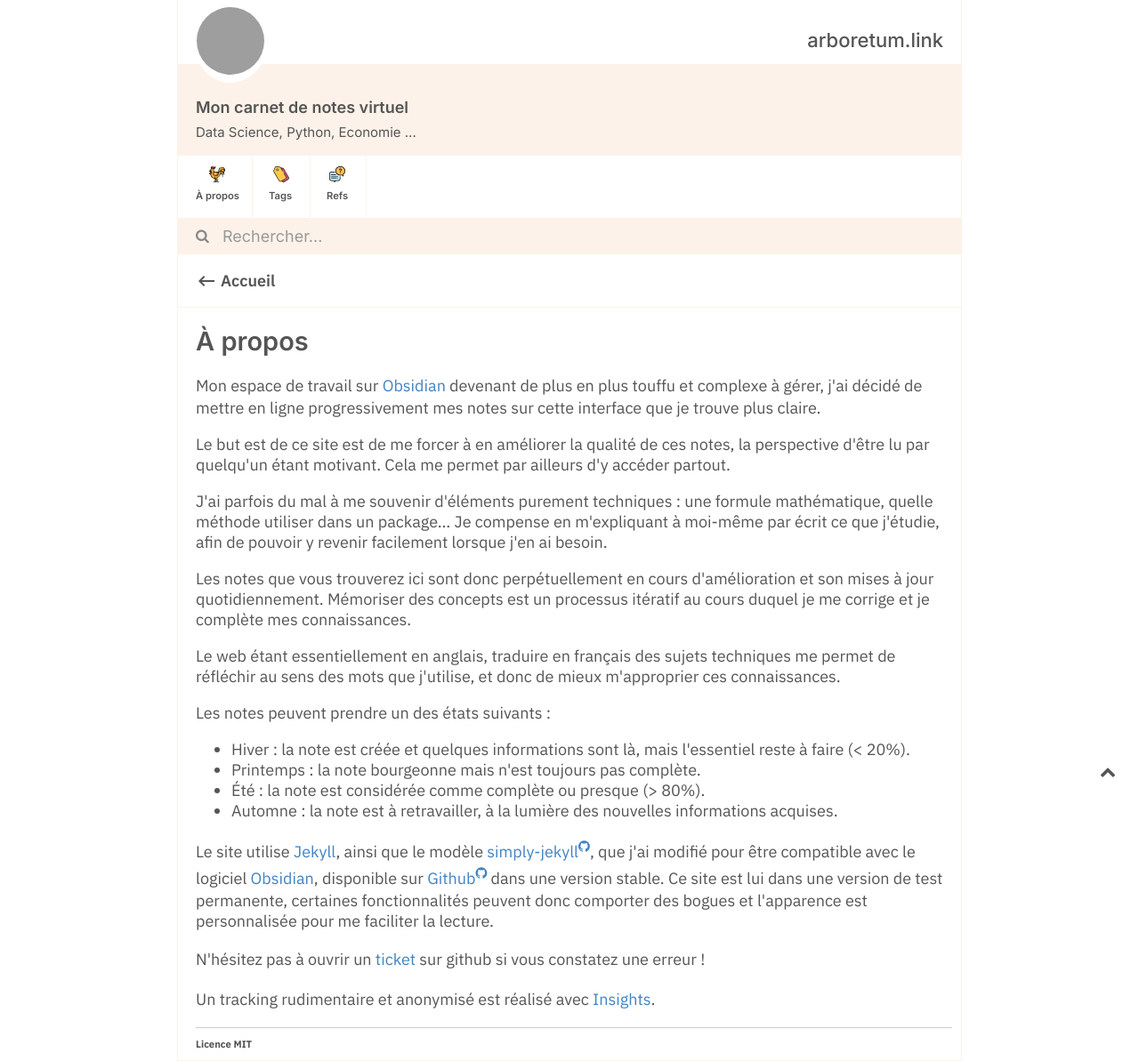
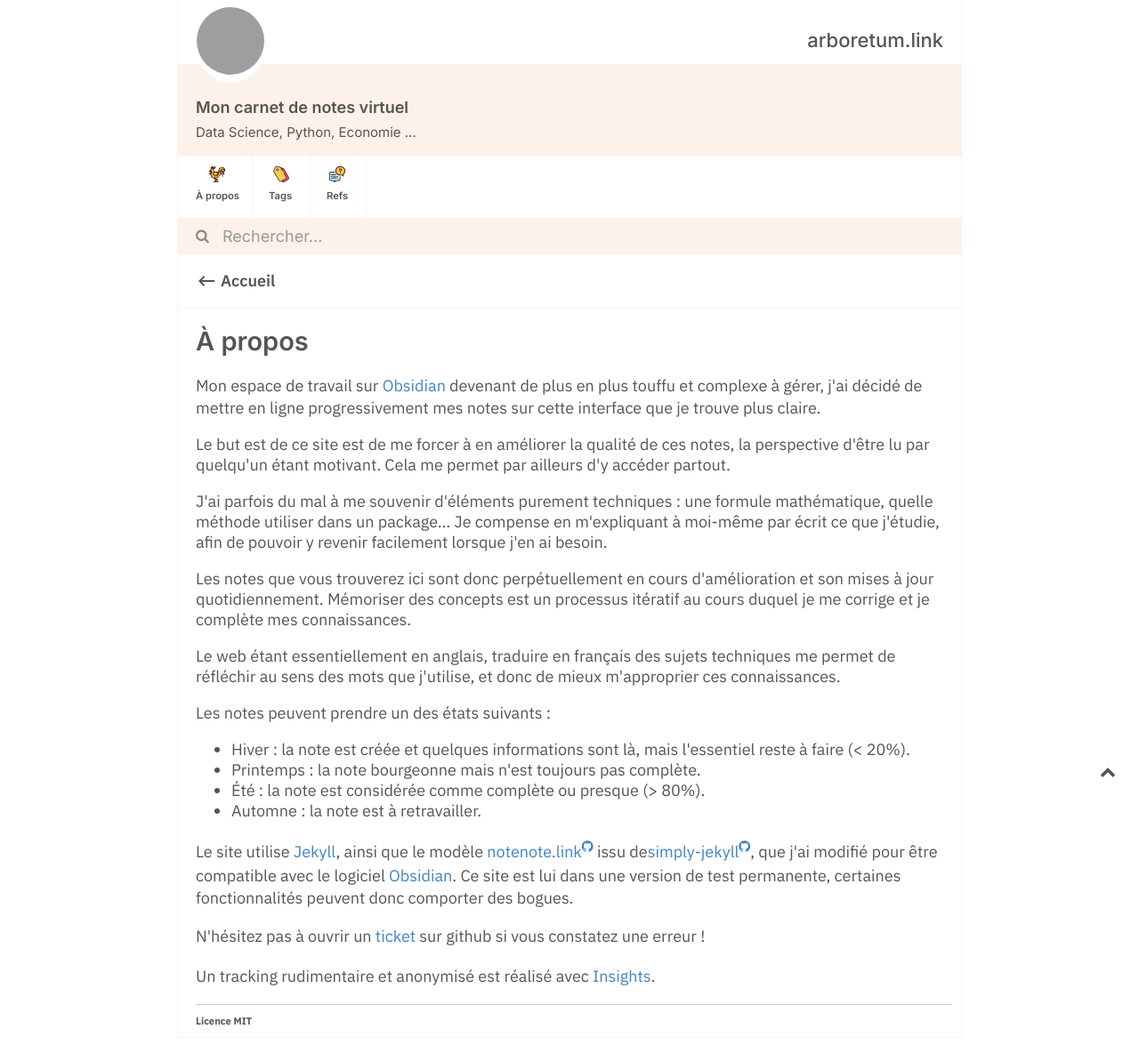
Before and after one commit to Maxence-L/arboretum.link, a Jekyll site: the page built from about.md, in a window 1280 px wide. Shown: the whole page at 89% size. Built offline with Jekyll 4.4.1, drawn with Linux system fonts in a browser that asks for light colours; after the commit the page ends 1167 px from its top, so only the background shows below that; grey boxes are pictures that could not be loaded.

Commit message:
Update about.md

```diff
--- a/about.md
+++ b/about.md
@@ -20,9 +20,9 @@ Les notes peuvent prendre un des états suivants :
 - Hiver : la note est créée et quelques informations sont là, mais l'essentiel reste à faire (< 20%).
 - Printemps : la note bourgeonne mais n'est toujours pas complète.
 - Été : la note est considérée comme complète ou presque (> 80%).
-- Automne : la note est à retravailler, à la lumière des nouvelles informations acquises.
+- Automne : la note est à retravailler.
 
-Le site utilise [[Jekyll::https://jekyllrb.com/]], ainsi que le modèle [[simply-jekyll::https://github.com/raghuveerdotnet/simply-jekyll]], que j'ai modifié pour être compatible avec le logiciel [[Obsidian::https://obsidian.md]], disponible sur [[Github::https://github.com/Maxence-L/notenote.link]] dans une version stable. Ce site est lui dans une version de test permanente, certaines fonctionnalités peuvent donc comporter des bogues et l'apparence est personnalisée pour me faciliter la lecture.
+Le site utilise [[Jekyll::https://jekyllrb.com/]], ainsi que le modèle [[notenote.link::https://github.com/Maxence-L/notenote.link]] issu de[[simply-jekyll::https://github.com/raghuveerdotnet/simply-jekyll]], que j'ai modifié pour être compatible avec le logiciel [[Obsidian::https://obsidian.md]]. Ce site est lui dans une version de test permanente, certaines fonctionnalités peuvent donc comporter des bogues.
 
 N'hésitez pas à ouvrir un [ticket](https://github.com/Maxence-L/arboretum.link/issues) sur github si vous constatez une erreur !
 
```
